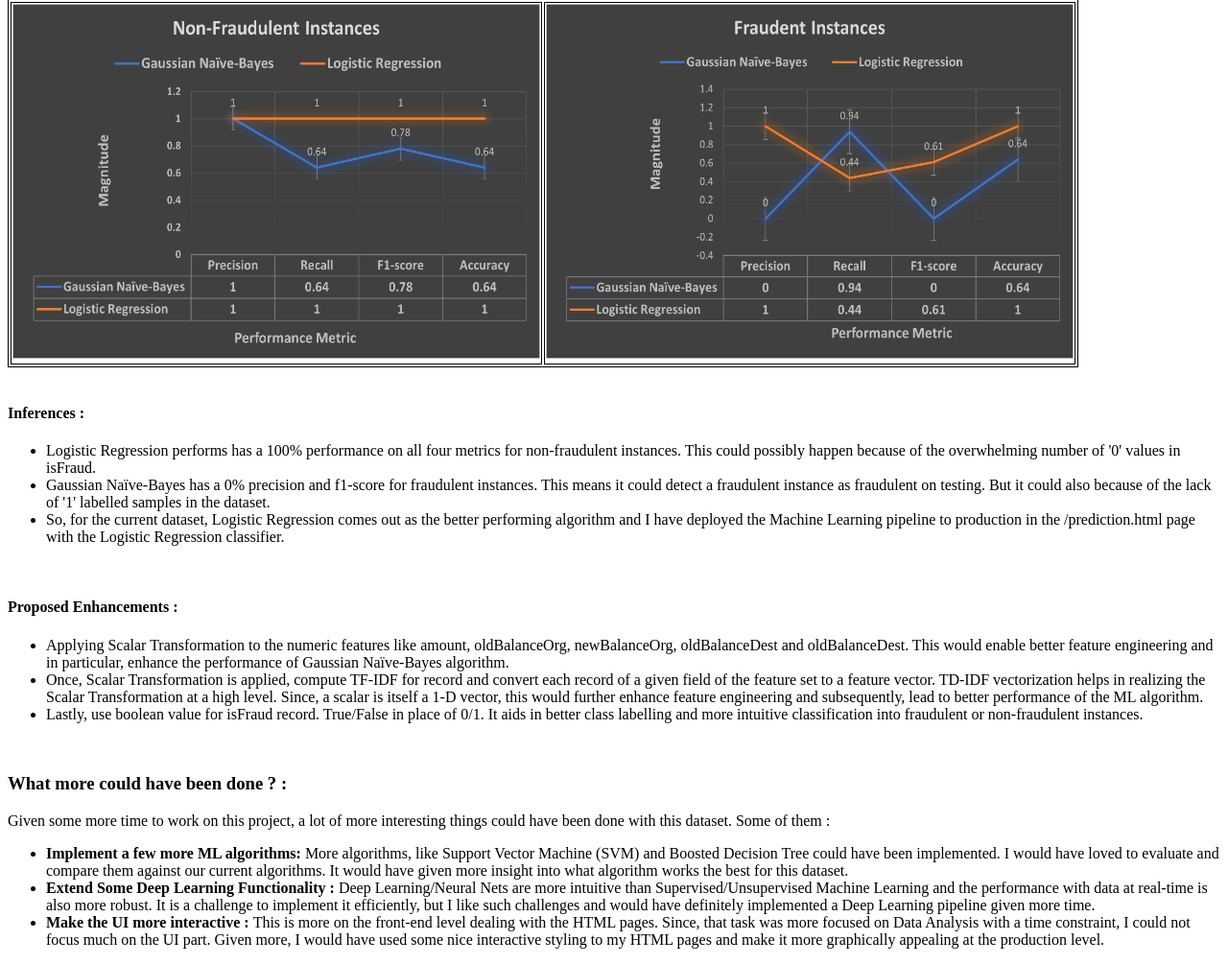
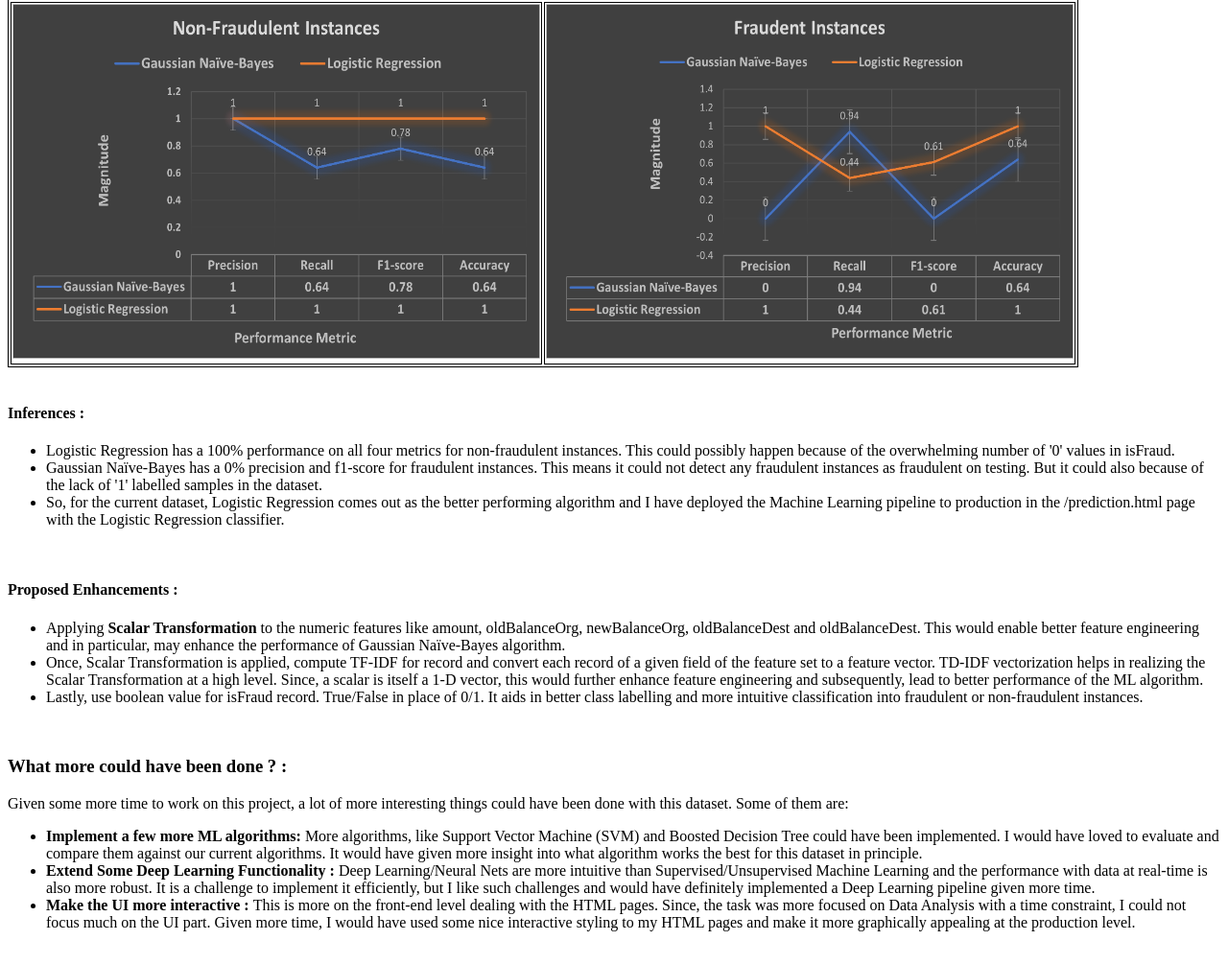
Before and after one commit to pk9444/StoutCaseStudyAnalysis, a Flask app: page /evaluation in a window 1280 px wide. Shown: the part 1760-2765 px from the top of the page at 96% size. After the commit the page ends 2731 px from the top, so only its background shows below. Run offline with Flask 2, Linux system fonts and the light colour scheme; parts of the project's set-up code (start-up, migrations or seed data) failed here and were passed over.

Commit message:
text edits

```diff
--- a/templates/evaluation.html
+++ b/templates/evaluation.html
@@ -13,29 +13,29 @@
 <h2>Machine Learning Model Evaluation</h2>
 For the Data Analysis of the given dataset, following are the two ML algorithms that were implemented :
 <ul>
-  <li>Gaussian Naïve-Bayes </li>
-  <li>Logistic Regression</li>
+  <li><b>Gaussian Naïve-Bayes </b> </li>
+  <li><b>Logistic Regression </b></li>
 </ul>
 <h3>Rationale for Model Selection : </h3>
 The Gaussian Naïve-Bayes algorithm is based on the principle of <b>Conditional Probability</b> where as Logistic Regression is
 based on the principle of, as the name itself says, <b>Regression Analysis</b>. The Logistic regression is a type of Regression that
-works over Classification problem, something that is needed in this dataset since, we have to classify between fraudulent or not fraudulent.
-The Gaussian Naïve-Bayes on the hand, using a probability distribution based on conditional probability predicts in a binary classification,
+works over Classification problems, something that is needed in this dataset since, we have to classify whether fraudulent or not fraudulent.
+The Gaussian Naïve-Bayes on the other hand, uses a probability distribution based on conditional probability to predict in a binary classification,
 Yes or No, True or False, or in this dataset, Fraudulent or Not Fraudulent.
 So, this is the rationale for selecting these two algorithms. And, since they both are based on different principles, it can give us more
-insight into what could be a better-performing algorithm on this dataset or datasets similar to this one.
+insight into what could be a better-performing algorithm on this dataset or financial datasets similar to this one.
 <br>
 
 <h3>Data Cleaning : </h3>
-In order for our algorithms to be implemented there were some data cleaning operations performed in order to prepare it well for further
+In order for our algorithms to be implemented, there were some data cleaning operations performed in order to prepare it well for further
 analysis and classification. For this analysis :
 <ul>
-  <li>Non-numerical fields were dropped in order to create the feature set and pass it into the ML pipeline. So, records like
+  <li>Non-numerical fields were dropped in order to create the <b>feature set </b> and pass it into the ML pipeline. So, records like
   'type', 'nameOrg' and 'nameDest' were dropped from the data table and only numeric data fields were considered. </li>
   <li> Replacing empty records with the average values. First, any empty records for a given field were checked. If there were any,
   then replace it with the mean value of thar field. For binary fields, since, they have 0 and 1, replace them with 1. Even if a transaction
   is not fraudulent but is classified as one, it will increase FPs causing a Type-1 error which will not significantly harm the algorithm.
-  But if it is the Type-2 error, i.e. more TNs, then will be very harmful for fraud detection. So, we must work towards minimizing it as much as possible.</li>
+  But if it is the Type-2 error, i.e. more TNs, then will be very harmful for fraud detection. So, we must work towards minimizing the latter as much as possible.</li>
 </ul>
 
 <br>
@@ -126,10 +126,10 @@ it most importantly evaluates.
 
 <h4>Inferences : </h4>
 <ul>
-  <li>Logistic Regression performs has a 100% performance on all four metrics for non-fraudulent instances. This could possibly
+  <li>Logistic Regression has a 100% performance on all four metrics for non-fraudulent instances. This could possibly
   happen because of the overwhelming number of '0' values in isFraud.</li>
-  <li>Gaussian Naïve-Bayes has a 0% precision and f1-score for fraudulent instances. This means it could detect a fraudulent
-  instance as fraudulent on testing. But it could also because of the lack of '1' labelled samples in the dataset. </li>
+  <li>Gaussian Naïve-Bayes has a 0% precision and f1-score for fraudulent instances. This means it could not detect any fraudulent
+  instances as fraudulent on testing. But it could also because of the lack of '1' labelled samples in the dataset. </li>
   <li> So, for the current dataset, Logistic Regression comes out as the better performing algorithm and I have deployed the
   Machine Learning pipeline to production in the /prediction.html page with the Logistic Regression classifier. </li>
 </ul>
@@ -137,8 +137,8 @@ it most importantly evaluates.
 
 <h4>Proposed Enhancements : </h4>
 <ul>
-  <li> Applying Scalar Transformation to the numeric features like amount, oldBalanceOrg, newBalanceOrg, oldBalanceDest and oldBalanceDest.
-   This would enable better feature engineering and in particular, enhance the performance of Gaussian Naïve-Bayes algorithm. </li>
+  <li> Applying <b>Scalar Transformation</b> to the numeric features like amount, oldBalanceOrg, newBalanceOrg, oldBalanceDest and oldBalanceDest.
+   This would enable better feature engineering and in particular, may enhance the performance of Gaussian Naïve-Bayes algorithm. </li>
   <li>Once, Scalar Transformation is applied, compute TF-IDF for record and convert each record of a given field of the feature set to a feature vector.
   TD-IDF vectorization helps in realizing the Scalar Transformation at a high level. Since, a scalar is itself a 1-D vector, this would further
   enhance feature engineering and subsequently, lead to better performance of the ML algorithm. </li>
@@ -147,18 +147,18 @@ it most importantly evaluates.
 </ul>
 <br>
 <h3>What more could have been done ? : </h3>
-Given some more time to work on this project, a lot of more interesting things could have been done with this dataset. Some of them :
+Given some more time to work on this project, a lot of more interesting things could have been done with this dataset. Some of them are:
 <ul>
   <li> <b>Implement a few more ML algorithms: </b> More algorithms, like Support Vector Machine (SVM) and Boosted Decision Tree could have been
   implemented. I would have loved to evaluate and compare them against our current algorithms. It would have given more insight into what algorithm
-    works the best for this dataset. </li>
+    works the best for this dataset in principle. </li>
 
   <li> <b>Extend Some Deep Learning Functionality : </b> Deep Learning/Neural Nets are more intuitive than Supervised/Unsupervised Machine Learning
   and the performance with data at real-time is also more robust. It is a challenge to implement it efficiently, but I like such challenges and
   would have definitely implemented a Deep Learning pipeline given more time. </li>
 
-  <li><b>Make the UI more interactive : </b> This is more on the front-end level dealing with the HTML pages. Since, that task was more focused
-   on Data Analysis with a time constraint, I could not focus much on the UI part. Given more, I would have used some nice interactive styling
+  <li><b>Make the UI more interactive : </b> This is more on the front-end level dealing with the HTML pages. Since, the task was more focused
+   on Data Analysis with a time constraint, I could not focus much on the UI part. Given more time, I would have used some nice interactive styling
   to my HTML pages and make it more graphically appealing at the production level. </li>
 </ul>
 </body>
```
